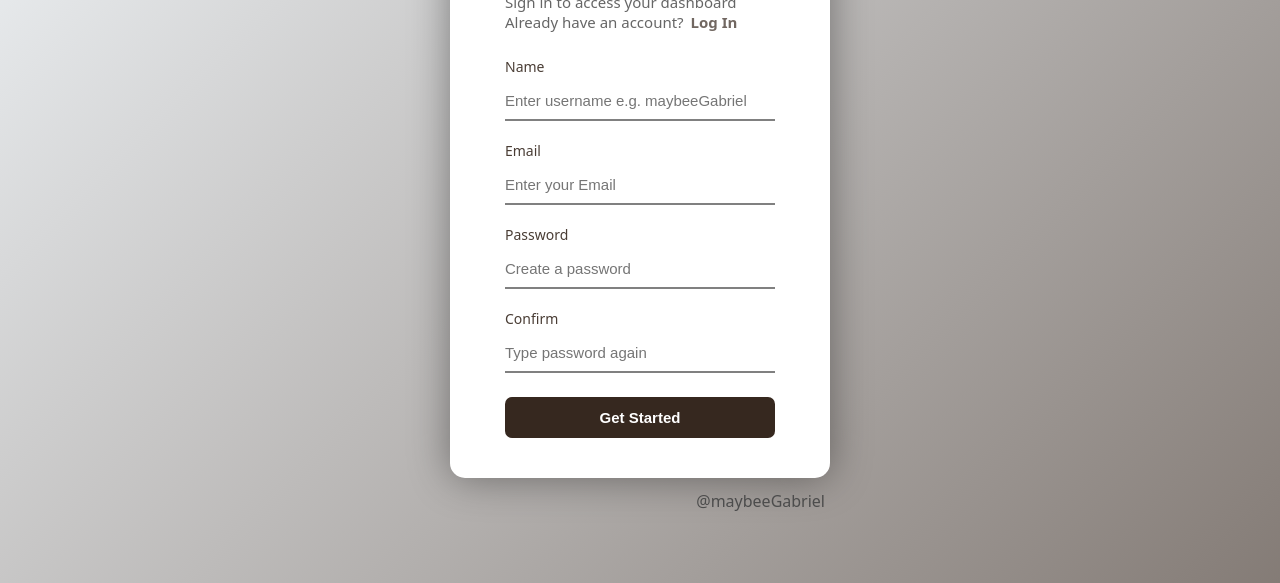
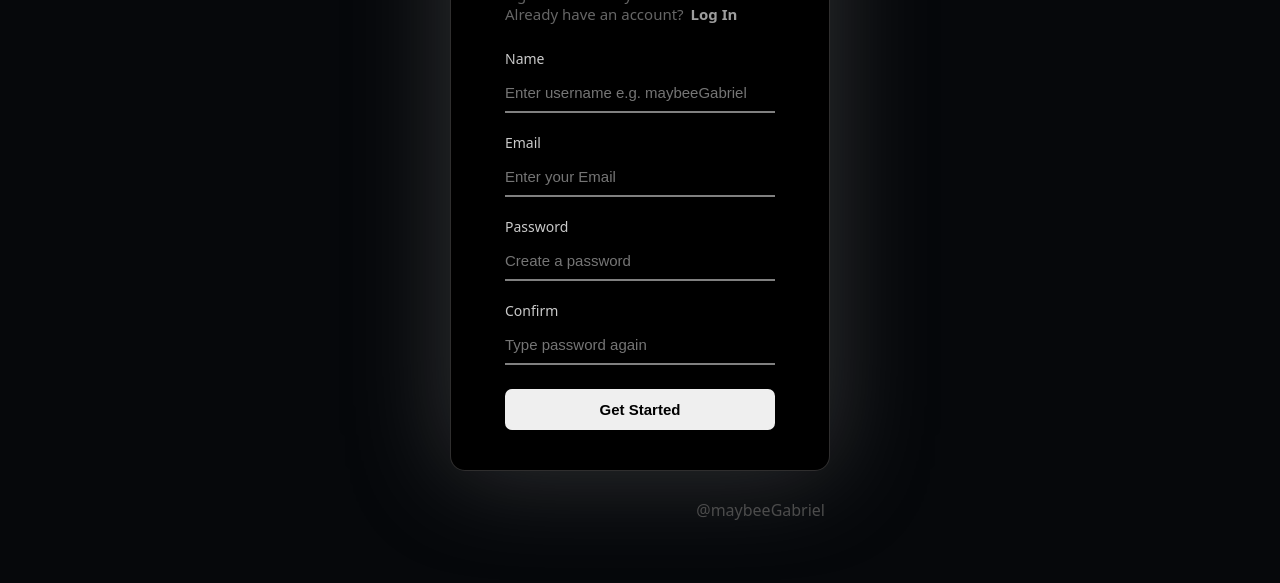
Before and after one commit to GabrielOlufemi/Krebble_V1_frontend, a plain HTML site: page frontend/sign_up.html in a window 1280 px wide. Shown: the part 217-800 px from the top of the page. Drawn offline with Linux system fonts and the light colour scheme; a web font is replaced by a local one.

Commit message:
registration/login redesign

```diff
--- a/frontend/sign_up.html
+++ b/frontend/sign_up.html
@@ -19,30 +19,45 @@
 
     body {
       font-family: system-ui, -apple-system, BlinkMacSystemFont, 'Segoe UI', Roboto, Oxygen, Ubuntu, Cantarell, 'Open Sans', 'Helvetica Neue', sans-serif;
-      background: linear-gradient(135deg, #f1f5f8, #36281f9c);
-      height: 100vh;
+      background: #06080b;
+      min-height: 100vh;
       display: flex;
       justify-content: center;
       align-items: center;
-      padding: 20px; /* ONLY CHANGE: Added padding */
+      padding: 20px;
     }
 
     .viewscreen_display {
-      display:flex;
+      display: flex;
       flex-direction: column;
       justify-content: space-between;
+      width: 100%;
+      max-width: 380px;
+      gap: 16px;
     }
 
     .sign_up_panel_container {
-      background: #fff;
+      background: #000000;
+      border: 1px solid #6c6b6b6f;
+      color: #e0e0e0;
+      box-shadow: 0px 0px 100px #6c6b6b6f;
       padding: 40px 30px;
       border-radius: 15px;
-      width: 380px;
-      max-width: 100%; /* ONLY CHANGE: Added max-width */
-      box-shadow: 0 0px 40px rgba(0, 0, 0, 0.4);
+      width: 100%;
       display: flex;
       flex-direction: column;
       align-items: center;
+    }
+
+    /* Mobile responsive adjustments */
+    @media (max-width: 480px) {
+      body {
+        padding: 16px;
+      }
+
+      .sign_up_panel_container {
+        padding: 32px 24px;
+      }
     }
 
     .logo_panel {
@@ -56,10 +71,10 @@
     }
 
     .logo_panel div{
-      color: #36281f;
+      color: #e0e0e0;
       opacity: 0.9;
       font-family: 'Caprasimo', cursive;   /* main font */
-      font-size:30px;
+      font-size: 30px;
     }
 
     .sign_up_panel_header {
@@ -70,7 +85,7 @@
 
     .sign_up_panel_header h1 {
       font-size: 28px;
-      color: #36281f;
+      color: #e0e0e0;
       opacity: 0.9;
       margin-bottom: 8px;
     }
@@ -86,21 +101,21 @@
     }
 
     .log_in_wrapper a{
-      margin-left:7px;
+      margin-left: 7px;
       opacity: 0.7;
-      color: #36281f;
+      color: #e0e0e0;
       font-weight: bold;
       text-decoration: none;
     }
 
     .log_in_wrapper a:hover{
-      color: #36281f;
-      opacity:0.9;
+      color: #cccccc;
+      opacity: 0.9;
       cursor: pointer;
     }
 
     .sign_up_form {
-      min-width:270px;
+      min-width: 270px;
       display: flex;
       flex-direction: column;
       gap: 20px;
@@ -115,42 +130,47 @@
     .form_group label {
       margin-bottom: 6px;
       font-size: 14px;
-      color: #36281f;
+      color: #e0e0e0;
       opacity: 0.9;
       font-weight: 500;
     }
 
     .form_group input {
+      width: 100%;
+      background-color: #000000;
       padding: 10px 0px;
       border: none;
       border-bottom: 2px solid gray;
-      outline:none;
+      outline: none;
       font-size: 15px;
-      outline: none;
       transition: border-color 0.3s ease;
     }
 
     .form_group input:focus {
+      color: white;
       box-shadow: none;
-      border-bottom-color: black;
+      border-bottom-color:#e0e0e0;
+
     }
 
     .sign_up_btn {
-      background: #36281f;
-      color: white;
+      width: 100%;
+      color: #e0e0e0;
+      color: black;
       border: none;
-      margin-top:4px;
+      margin-top: 4px;
       padding: 12px;
       border-radius: 7px;
       font-weight: 600;
       font-size: 15px;
       cursor: pointer;
-      transition:all 0.2s ease;
+      transition: all 0.2s ease;
     }
 
     .sign_up_btn:hover {
       opacity: 0.9;
-      background-color:#36281f;    }
+      background-color: #c1c1c1;
+    }
 
     .forgot_password {
       display: flex;
@@ -186,8 +206,8 @@
     }
 
     .creator_link a:hover {
-      color:black;
-      cursor:pointer;
+      color: black;
+      cursor: pointer;
     }
 
   </style>
@@ -195,11 +215,11 @@
 <body>
 
 <!-- Main container -->
-<div class = "viewscreen_display">
+<div class="viewscreen_display">
 
   <div class="sign_up_panel_container">
 
-    <div class = "logo_panel">
+    <div class="logo_panel">
       <!-- <img src = "diagram.png" alt = "Krebble"/> -->
       <div>Krebble.</div>
     </div>
@@ -207,9 +227,9 @@
     <div class="sign_up_panel_header">
       <h1>Create Account</h1>
       <div>Sign in to access your dashboard</div>
-        <div class = "log_in_wrapper">
+        <div class="log_in_wrapper">
           <div>Already have an account?</div>
-          <a href = "index.html">Log In</a>
+          <a href="index.html">Log In</a>
         </div>
     </div>
 
@@ -251,8 +271,8 @@
 
   </div>
 
-  <div class = "creator_link">
-    <a href="https://x.com/maybeeGabriel" target = "_blank" rel = "noopener">@maybeeGabriel</a>
+  <div class="creator_link">
+    <a href="https://x.com/maybeeGabriel" target="_blank" rel="noopener">@maybeeGabriel</a>
   </div>
 
 </div>
@@ -279,7 +299,7 @@
     const response = await fetch("https://krebble-v1.onrender.com/sign-up", {
       method: "POST",
       headers: {
-      "Content-Type": "application/json",
+        "Content-Type": "application/json",
       },
 
       body: JSON.stringify({
@@ -294,16 +314,15 @@
     console.log(result);
 
     if (response.ok) {
-      localStorage.setItem('user_id', result.user_id)
+      // Store user_id in memory instead of localStorage
+      window.userId = result.user_id;
       alert(result.message);
 
-    window.location.href = "sporty_details.html"
+      window.location.href = "sporty_details.html";
     }
   })
 
 </script>
 
-
-
 </body>
 </html>
```
Also changed, not shown: frontend/index.html (+56 -40 lines).
